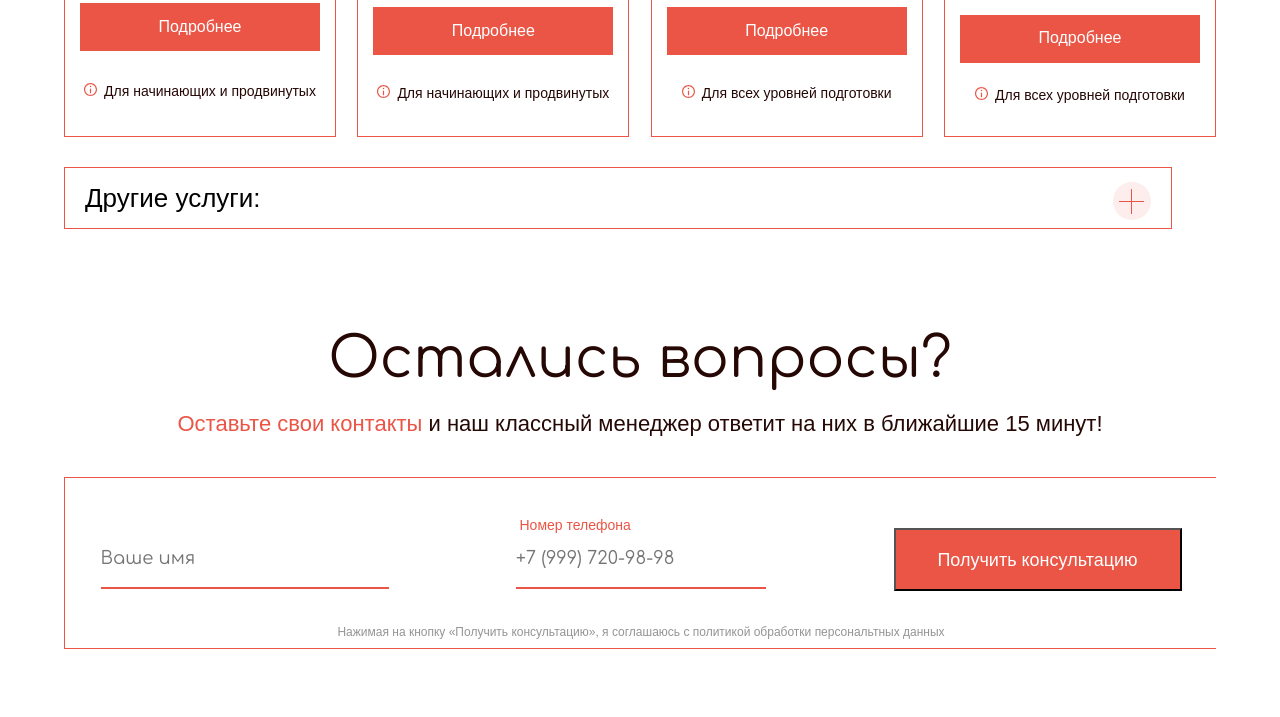
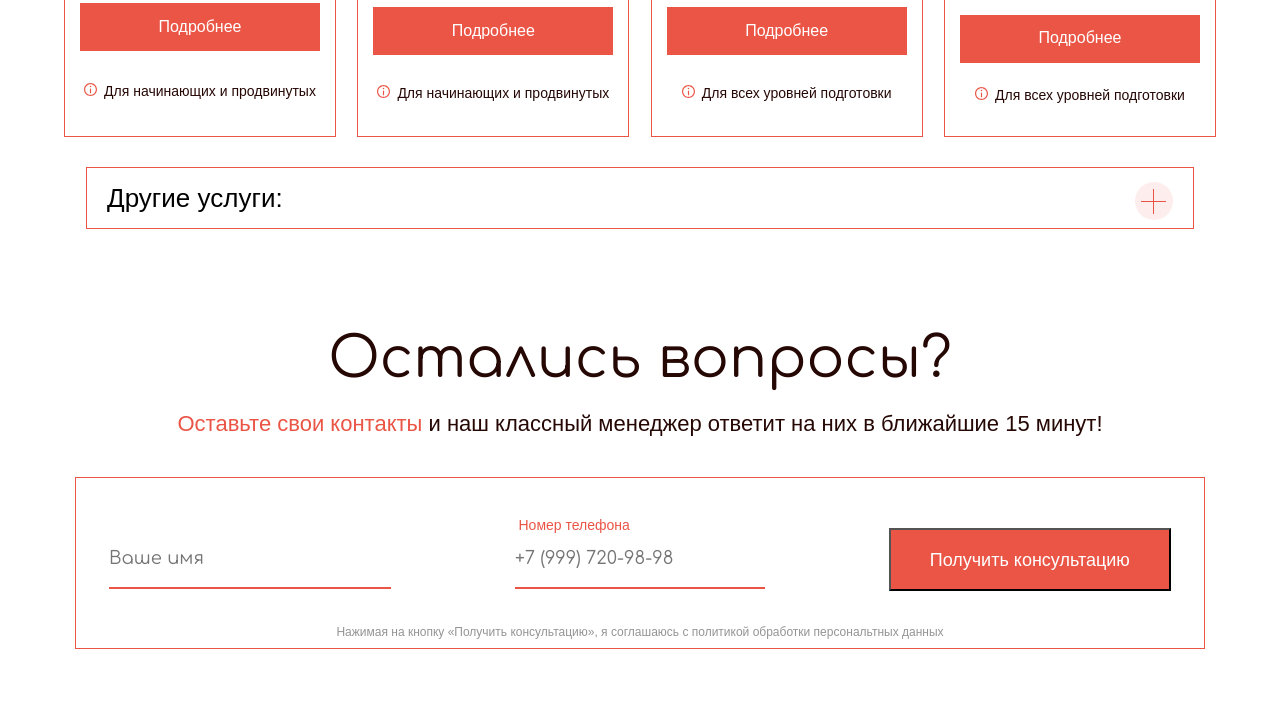
Before and after one commit to Bogdan671/Bogdan671.github.io-LandingPageYoga, a plain HTML site: page index.html in a window 1280 px wide. Shown: the part 4772-5489 px from the top of the page. Drawn offline with nearby package versions, Linux system fonts and the light colour scheme.

Commit message:
Update style.css

```diff
--- a/style.css
+++ b/style.css
@@ -667,7 +667,7 @@ outline: 1px solid #EA5546;
 .other-services {
 	border: 1px solid #EA5546;
 	width: 96%;
-	margin-top: 30px;
+	margin: 30px auto 0;
 }
 
 .other-services-tab {
@@ -792,7 +792,7 @@ outline: 1px solid #EA5546;
 
 			                    /*FORM*/
 .question-form {
-	width: 100%;
+	width: 98%;
 	min-height: 120px;
 	display: flex;
 	align-items: top;
@@ -801,7 +801,7 @@ outline: 1px solid #EA5546;
 	justify-content: space-around;
 	padding-top: 50px;
 	position: relative;
-	margin-top: 40px;
+	margin: 40px auto 0;
 }
 
 .question-form input {
```
